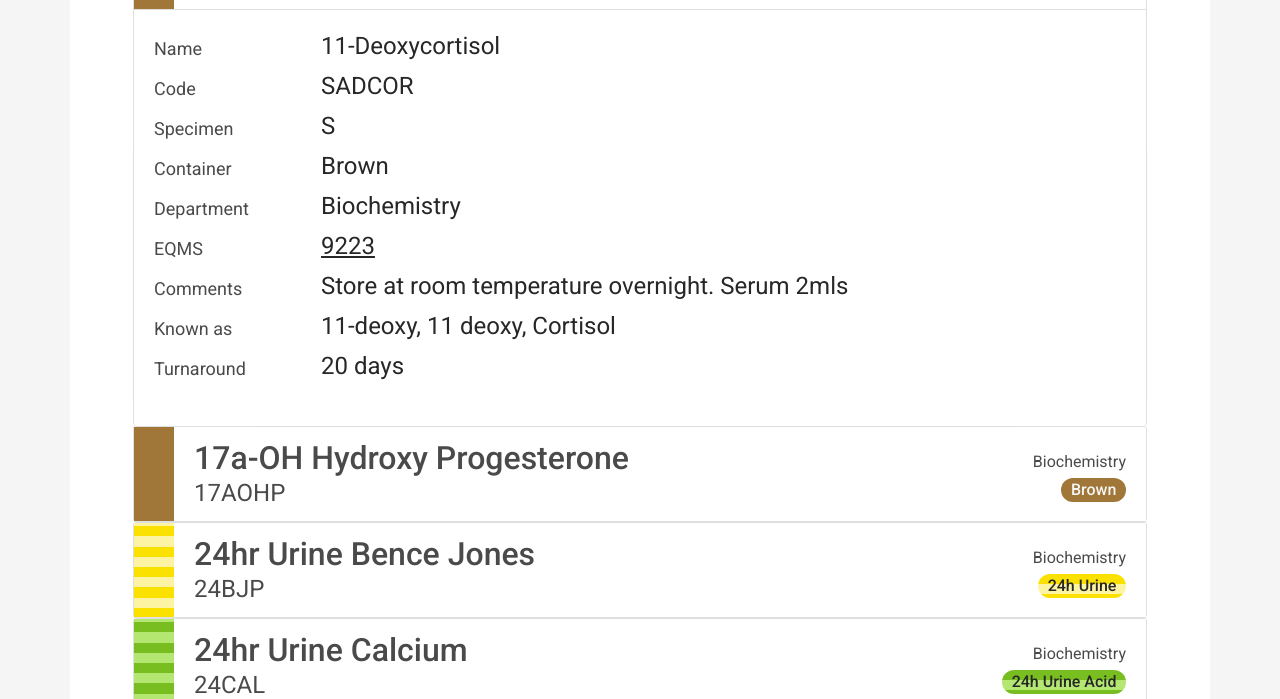
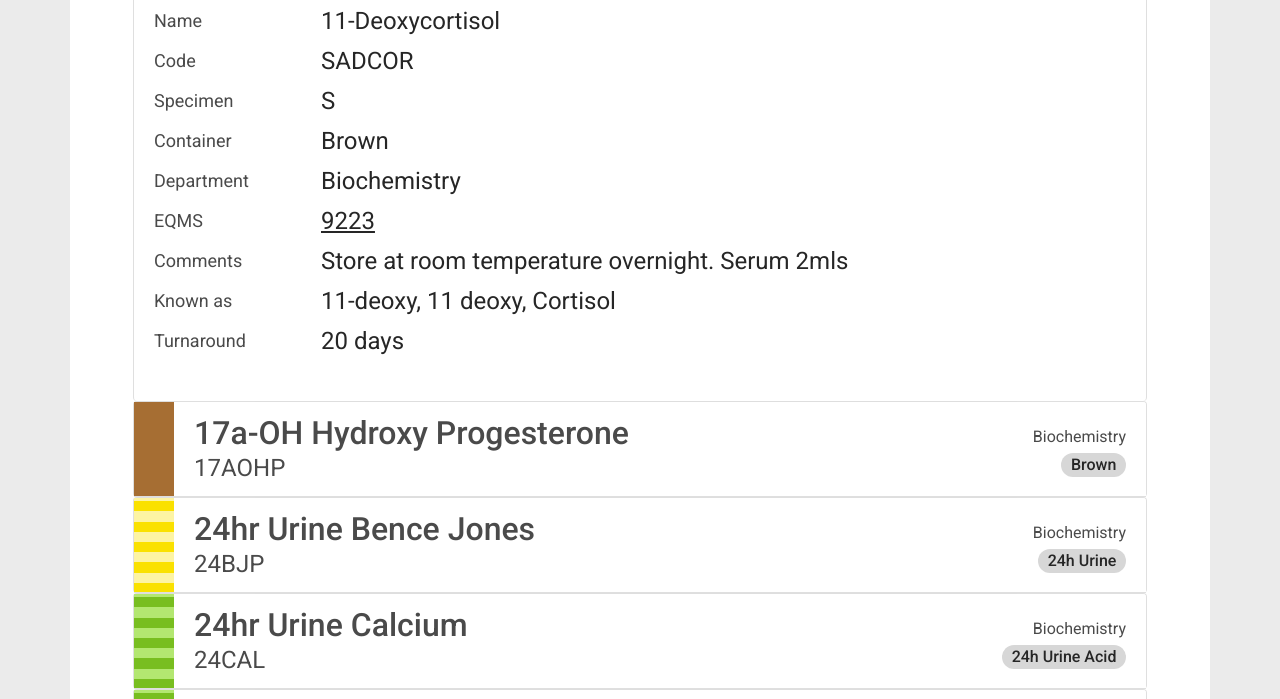
Before and after one commit to janwyl1/pathtestdb, a website: page index.html in a window 1280 px wide. Shown: the part 616-1315 px from the top of the page. Drawn offline with nearby package versions, Linux system fonts and the light colour scheme.

Commit message:
changed colors, adding gulp build pipeline

```diff
--- /dev/null
+++ b/css/_colors.scss
@@ -0,0 +1,40 @@
+
+/* Container Colors */
+$black: #000;
+$white: #fff;
+$light-grey: #EBEBEB;
+$bg-grey: #D7D7D7;
+// $mid-grey: #555;
+$mid-grey: #4A4A4A;
+$darker-grey: #262626;
+$container-brown: #A66E33;
+$container-green: #008245;
+$container-red: #DB2C33;
+$container-yellow: #FFD640;
+$container-orange: #E76F33;
+$container-white: #F2F2F2;
+$container-green-urine: #3DB54B;
+$container-yellow-urine: #F9ED25;
+$container-faeces: linear-gradient(
+    to bottom,
+    #412414,
+    #412414 50%,
+    #603A16 50%,
+    #603A16
+  );
+
+$container-24h: linear-gradient(
+    to bottom,
+    #F9ED25,
+    #F9ED25 50%,
+    #FFF4CC 50%,
+    #FFF4CC
+  );
+
+$container-24h-acid: linear-gradient(
+    to bottom,
+    #3DB54B,
+    #3DB54B 50%,
+    #8FCC96 50%,
+    #8FCC96
+  );
--- /dev/null
+++ b/css/_colors_old.scss
@@ -0,0 +1,40 @@
+
+/* Container Colors */
+$black: #000;
+$white: #fff;
+$light-grey: #F5F5F5;
+$bg-grey: #bbb;
+// $mid-grey: #555;
+$mid-grey: #4A4A4A;
+$darker-grey: #272727;
+$container-brown: #A07739;
+$container-green: #048636;
+$container-red: #DA291C;
+$container-yellow: #E9D78E;
+$container-orange: #E77D27;
+$container-white: #F2F2F2;
+$container-green-urine: #78BE20;
+$container-yellow-urine: #FAE100;
+$container-faeces: linear-gradient(
+    to bottom,
+    #573a1d,
+    #573a1d 50%,
+    #734d27 50%,
+    #734d27
+  );
+
+$container-24h: linear-gradient(
+    to bottom,
+    #FAE100,
+    #FAE100 50%,
+    #FDF4A3 50%,
+    #FDF4A3
+  );
+
+$container-24h-acid: linear-gradient(
+    to bottom,
+    #78BE20,
+    #78BE20 50%,
+    #B3E771 50%,
+    #B3E771
+  );
--- a/css/style.scss
+++ b/css/style.scss
@@ -1,44 +1,4 @@
-@import url('https://fonts.googleapis.com/css2?family=Roboto:ital,wght@0,400;0,500;0,700;1,400&display=swap');
-
-/* Container Colors */
-$black: #000;
-$white: #fff;
-$light-grey: #F5F5F5;
-$bg-grey: #bbb;
-// $mid-grey: #555;
-$mid-grey: #4A4A4A;
-$darker-grey: #272727;
-$container-brown: #A07739;
-$container-green: #048636;
-$container-red: #DA291C;
-$container-yellow: #E9D78E;
-$container-orange: #E77D27;
-$container-white: #F2F2F2;
-$container-green-urine: #78BE20;
-$container-yellow-urine: #FAE100;
-$container-faeces: linear-gradient(
-    to bottom,
-    #573a1d,
-    #573a1d 50%,
-    #734d27 50%,
-    #734d27
-  );
-
-$container-24h: linear-gradient(
-    to bottom,
-    #FAE100,
-    #FAE100 50%,
-    #FDF4A3 50%,
-    #FDF4A3
-  );
-
-$container-24h-acid: linear-gradient(
-    to bottom,
-    #78BE20,
-    #78BE20 50%,
-    #B3E771 50%,
-    #B3E771
-  );
+@import url('https://fonts.googleapis.com/css2?family=Roboto:ital,wght@0,400;0,500;0,700;1,400&display=swap'), '_colors';
 
 .border-brown {
   border-left: 40px solid $container-brown;
@@ -151,9 +111,9 @@ a:hover, a:active, a:focus {
   background: $white;
   color: $mid-grey
 }
-.card-header {
-  // opacity: 0.9;
-}
+// .card-header {
+//   // opacity: 0.9;
+// }
 .card-header:hover, .card-header[aria-expanded=true], .card-body {
   // opacity: 1;
   color: $darker-grey;
@@ -202,6 +162,15 @@ footer p {
   color: $mid-grey;
 }
 
+.badge {
+  background: $bg-grey;
+  color: $darker-grey;
+}
+
+// .card-header[aria-expanded="true"] .badge {
+//   background: inherit;
+//   color: inherit;
+// }
 
 .bg-img {
   background: url('../img/reception_bg_dark_90.jpg') no-repeat center;
@@ -260,7 +229,7 @@ dt {
   font-size: 1.125rem;
   font-weight: 400;
   line-height: 32px;
-  margin-top: 3px;
+  // margin-top: 3px;
 }
 dd, .eqms-link {
   font-size: 1.125rem;
@@ -307,14 +276,19 @@ dd, .eqms-link {
 .jumbotron {
   text-align: center;
   min-height: 350px;
+  height: 100px; // ie11 fix - need to set height to a value less than min-height. See https://codepen.io/pcgilday/pen/BdNRVO
 }
 .tests {
   margin-bottom: 24px;
 }
+.img-container {
+  height: 100%;
+  float: left;
+  clear: left;
+}
 .title-img {
   width: 56px;
   margin-right: 16px;
-  float: left;
 }
 footer {
   padding: 2rem 0;
--- a/index.html
+++ b/index.html
@@ -29,7 +29,7 @@
             <div class="row">
                 <div class="col-12">
                     <!-- <h4 class="d-block d-md-none">Search Tests</h4> -->
-                    <form class="search">
+                    <form class="search mb-4">
                         <div class="form-row">
                             <div class="form-group col-md-5">
                                 <label class="" for="search-inpt">Search for:</label>
@@ -49,7 +49,7 @@
                             </div>
                         </div>
                     </form>
-                    <hr style="margin-bottom: 2em"/>
+                    <!-- <hr style="margin-bottom: 2em"/> -->
                 </div>
             </div>
             <div class="row">
@@ -65,21 +65,23 @@
     </main>
     <footer>
         <div class="container">
+            <!-- <div class="row">
+                <div class="col-sm-8"></div>
+            </div> -->
             <div class="row">
-                <div class="col-sm-8"><p class="lead">Created by the Pathology team at St Helens and Knowsley NHS Trust.</p></div>
-            </div>
-            <div class="row">
-                <div class="col-sm-12 col-md-6">
-                    <p>You can help improve this tool by letting us know if you spot any errors, incorrect or out of date information. Or if you receive a request with a test name that you don't recognise.</p>
-                    <p>Suggest changes via EQMS (ID: xxxx) or let us know in person.</p>
+                <div class="col-sm-12 col-md-8">
+                    <div class="img-container"><img src="flasks_circle.png" alt="Flasks" class="title-img "/></div>
+                    <!-- <p class="lead">Pathology Tests Database</p> -->
+                    <!-- <p>You can help improve this tool by letting us know if you spot any errors, incorrect or out of date information. Or if you receive a request with a test name that you don't recognise.</p> -->
+                    <p>by James Anwyl and Kevin Li</p>
+                    <p>Report problems and suggest improvements via EQMS (ID: xxxx).</p>
                     <p>Thanks for your support!</p>
                 </div>
-                <div class="col-sm-12 col-md-6 footer-right">
+                <div class="col-sm-12 col-md-4 footer-right">
                     <p><a href="#top">To Top</a></p>
                     <p><a href="./data/pathology_tests.json">Raw Data</a></p>
                 </div>
             </div>
-
         </div>
     </footer>
 
--- a/js/pathology_tests.js
+++ b/js/pathology_tests.js
@@ -25,6 +25,7 @@ var pathTestsDb = (function() {
                 handleSearchOnEnter();
                 handleDeptDropdownChange();
                 appendTestsHTML(path_tests);
+                handleAccordionClick();
                 // handleAccordionCollapse();
                 selectSearchInput();
             },
@@ -137,7 +138,8 @@ var pathTestsDb = (function() {
                 htmlStr+='</div>';
                 htmlStr+='<div class="card-header-right align-self-center col-md-4 d-none d-sm-block ">';
                 if (tests[i].Department) htmlStr+='<p>' + tests[i].Department + '</p>';
-                if (tests[i].Container) htmlStr+='<p class="badge badge-pill ' + bgColor + '">' + tests[i].Container + '</p>';
+                if (tests[i].Container) htmlStr+='<p class="badge badge-pill">' + tests[i].Container + '</p>';
+                // if (tests[i].Container) htmlStr+='<p class="badge badge-pill ' + bgColor + '">' + tests[i].Container + '</p>';
                 htmlStr+='</div>';
                 htmlStr+='</div>';
                 htmlStr+='</div>';
@@ -270,6 +272,14 @@ var pathTestsDb = (function() {
         })
     }
 
+    function handleAccordionClick() {
+      $('.card-header').on('click', function(e){
+        // console.log($(this));
+        var badge = $(this).find('.badge');
+        badge.addClass('color-brown');
+      })
+    }
+
     // function scrollToClicked() {
     //     var $card = $(this).closest('.card');
     //     var $open = $($(this).data('parent')).find('.collapse.show');
--- a/package.json
+++ b/package.json
@@ -12,6 +12,7 @@
   "license": "ISC",
   "devDependencies": {
     "chai": "^4.2.0",
+    "gulp": "^4.0.2",
     "mocha": "^7.2.0",
     "sass": "^1.26.7",
     "sinon": "^9.0.2"
```
Also changed, not shown: css/style.css, 2 other files.
